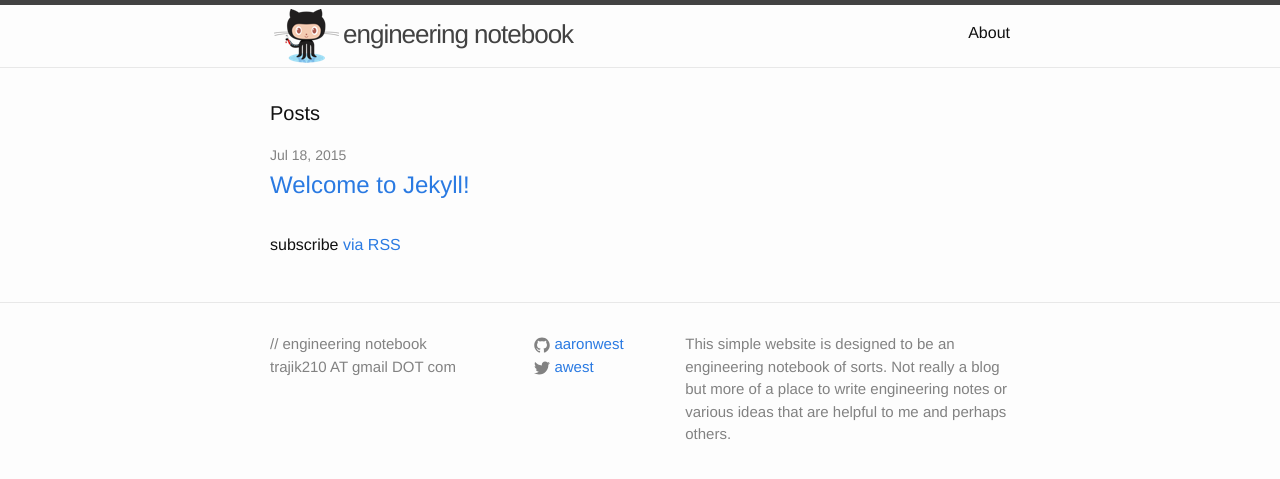
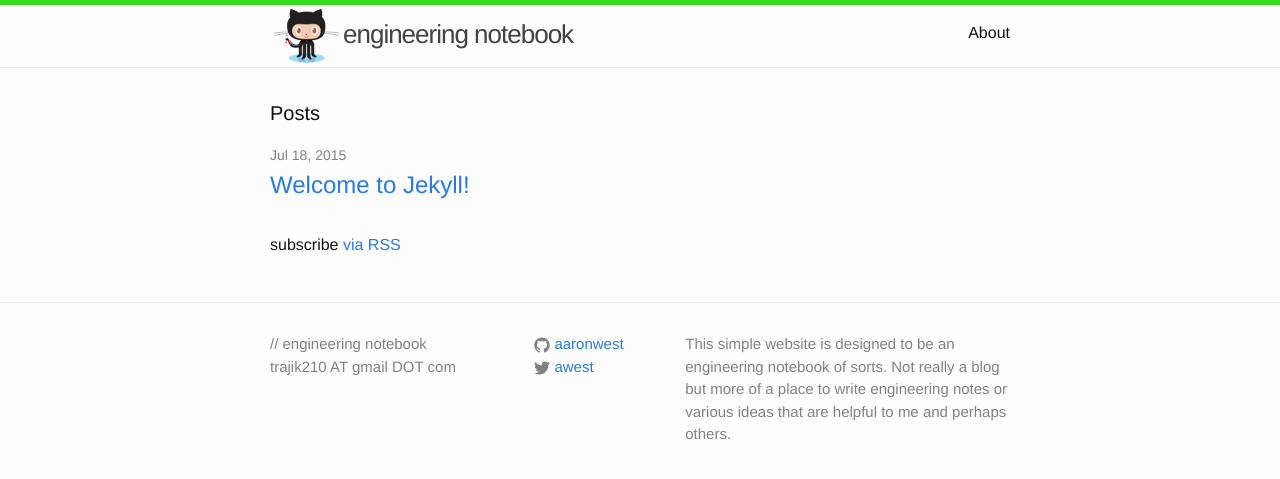
Before and after one commit to aaronwest/aaronwest.github.io, a Jekyll site: the page built from index.html, in a window 1280 px wide. Shown: the top 479 px of the page. Built offline with Jekyll 4.4.1, drawn with Linux system fonts in a browser that asks for light colours.

Commit message:
Change 5px grey header to lime. Changed title visited link color to same

```diff
--- a/_sass/_layout.scss
+++ b/_sass/_layout.scss
@@ -19,7 +19,7 @@
 
     &,
     &:visited {
-        color: $grey-color-dark;
+        color: $grey-color-dark-original;
     }
 }
 
--- a/css/main.scss
+++ b/css/main.scss
@@ -19,7 +19,8 @@ $brand-color:      #2a7ae2;
 
 $grey-color:       #828282;
 $grey-color-light: lighten($grey-color, 40%);
-$grey-color-dark:  darken($grey-color, 25%);
+$grey-color-dark:  #36dd1f;
+$grey-color-dark-original: darken($grey-color, 25%);
 
 // Width of the content area
 $content-width:    800px;
```
